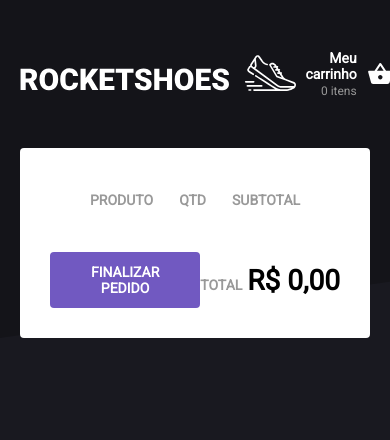
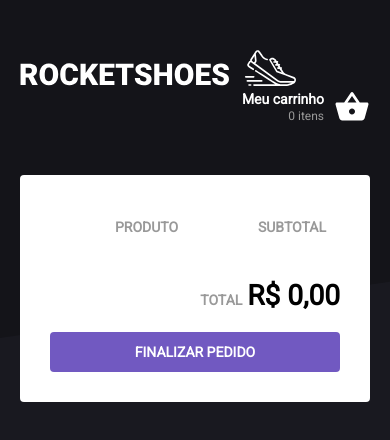
Before and after one commit to romualdo-ah/rocketseat-carrinho-de-compras, a React (Create React App) app: page /cart in a window 390 px wide. Shown: the top 440 px of the page. Built offline with nearby package versions, Linux system fonts and the light colour scheme.

Commit message:
atualizando o responsive do app

```diff
--- a/src/components/Header/styles.ts
+++ b/src/components/Header/styles.ts
@@ -6,7 +6,7 @@ export const Container = styled.header`
   justify-content: space-between;
   align-items: center;
   margin: 50px 0;
-
+  flex-wrap: wrap;
   a {
     transition: opacity 0.2s;
 
@@ -14,10 +14,14 @@ export const Container = styled.header`
       opacity: 0.7;
     }
   }
+  img{
+    max-width: 100%;
+  }
 `;
 
 export const Cart = styled(Link)`
   display: flex;
+  margin-left: auto;
   align-items: center;
   text-decoration: none;
 
--- a/src/hooks/useCart.tsx
+++ b/src/hooks/useCart.tsx
@@ -1,7 +1,7 @@
 import { createContext, ReactNode, useContext, useState } from "react";
 import { toast } from "react-toastify";
 import { api } from "../services/api";
-import { Product, Stock } from "../types";
+import { Product } from "../types";
 
 interface CartProviderProps {
   children: ReactNode;
--- a/src/pages/Cart/index.tsx
+++ b/src/pages/Cart/index.tsx
@@ -48,24 +48,23 @@ const Cart = (): JSX.Element => {
       <ProductTable>
         <thead>
           <tr>
-            <th aria-label="product image" />
-            <th>PRODUTO</th>
-            <th>QTD</th>
+            <th aria-label="product image">PRODUTO</th>
+            {/* <th>PRODUTO</th>
+            <th>QTD</th> */}
             <th>SUBTOTAL</th>
-            <th aria-label="delete icon" />
           </tr>
         </thead>
         <tbody>
           {cartFormatted.map((product) => (
             <tr key={product.id} data-testid="product">
-              <td>
+              <td style={{flexDirection:"column"}}>
                 <img src={product.image} alt={product.title} />
+                <span>{product.priceFormatted}</span>
               </td>
+
               <td>
                 <strong>{product.title}</strong>
-                <span>{product.priceFormatted}</span>
-              </td>
-              <td>
+                <div className="control">
                   <div>
                     <button
                       type="button"
@@ -89,11 +88,6 @@ const Cart = (): JSX.Element => {
                       <MdAddCircleOutline size={20} />
                     </button>
                   </div>
-              </td>
-              <td>
-                <strong>{formatPrice(product.price * product.amount)}</strong>
-              </td>
-              <td>
                   <button
                     type="button"
                     data-testid="remove-product"
@@ -101,6 +95,9 @@ const Cart = (): JSX.Element => {
                   >
                     <MdDelete size={20} />
                   </button>
+                </div>
+
+                <strong>{formatPrice(product.price * product.amount)}</strong>
               </td>
             </tr>
           ))}
--- a/src/pages/Cart/styles.ts
+++ b/src/pages/Cart/styles.ts
@@ -1,5 +1,5 @@
-import styled from 'styled-components';
-import { darken, lighten } from 'polished';
+import styled from "styled-components";
+import { darken, lighten } from "polished";
 
 export const Container = styled.div`
   padding: 30px;
@@ -7,12 +7,19 @@ export const Container = styled.div`
   border-radius: 4px;
 
   footer {
-    margin-top: 30px;
+    margin: 30px auto auto auto;
     display: flex;
-    justify-content: space-between;
     align-items: center;
+    gap: 20px;
+    flex-wrap: wrap-reverse;
+
+    div {
+      flex-grow: 1;
+      justify-content: flex-end;
+    }
 
     button {
+      flex-grow: 1;
       background: #7159c1;
       color: #fff;
       border: 0;
@@ -23,7 +30,7 @@ export const Container = styled.div`
       transition: background 0.2s;
 
       &:hover {
-        background: ${darken(0.06, '#7159c1')};
+        background: ${darken(0.06, "#7159c1")};
       }
     }
   }
@@ -36,20 +43,44 @@ export const ProductTable = styled.table`
     color: #999;
     text-align: left;
     padding: 12px;
+    align-self: flex-end;
+    text-align: right;
+  }
+
+  tbody tr{
+    padding-bottom:12px;
   }
 
   tbody td {
     padding: 12px;
     border-bottom: 1px solid #eee;
+    padding-bottom:50px;
+
+    .control {
+      display: flex;
+      justify-content: space-between;
+      padding: 20px auto;
+    }
+  }
+
+  tbody td:first-child {
+    padding: 0;
+    display: flex;
+    align-items: center;
+    justify-content: center;
   }
 
   img {
-    height: 100px;
+    max-height: 100px;
   }
 
   strong {
     color: #333;
     display: block;
+
+    &:last-child {
+      text-align: end;
+    }
   }
 
   span {
@@ -62,6 +93,7 @@ export const ProductTable = styled.table`
   div {
     display: flex;
     align-items: center;
+    padding-top: 6px;
 
     input {
       border: 1px solid #ddd;
@@ -84,13 +116,13 @@ export const ProductTable = styled.table`
 
     &:hover {
       svg {
-        color: ${darken(0.06, '#7159c1')};
+        color: ${darken(0.06, "#7159c1")};
       }
     }
 
     &:disabled {
       svg {
-        color: ${lighten(0.25, '#7159c1')};
+        color: ${lighten(0.25, "#7159c1")};
         cursor: not-allowed;
       }
     }
--- a/src/pages/Home/styles.ts
+++ b/src/pages/Home/styles.ts
@@ -3,8 +3,8 @@ import { darken } from 'polished';
 
 export const ProductList = styled.ul`
   display: grid;
-  grid-template-columns: repeat(3, 1fr);
-  grid-gap: 20px;
+  grid-template-columns: repeat( auto-fit, minmax(15rem, 1fr) );
+  grid-gap: 1.6rem;
   list-style: none;
 
   li {
@@ -63,6 +63,7 @@ export const ProductList = styled.ul`
         flex: 1;
         text-align: center;
         font-weight: bold;
+        padding:10px;
       }
     }
   }
```
Lines whose indentation alone changed are shown as unchanged.
